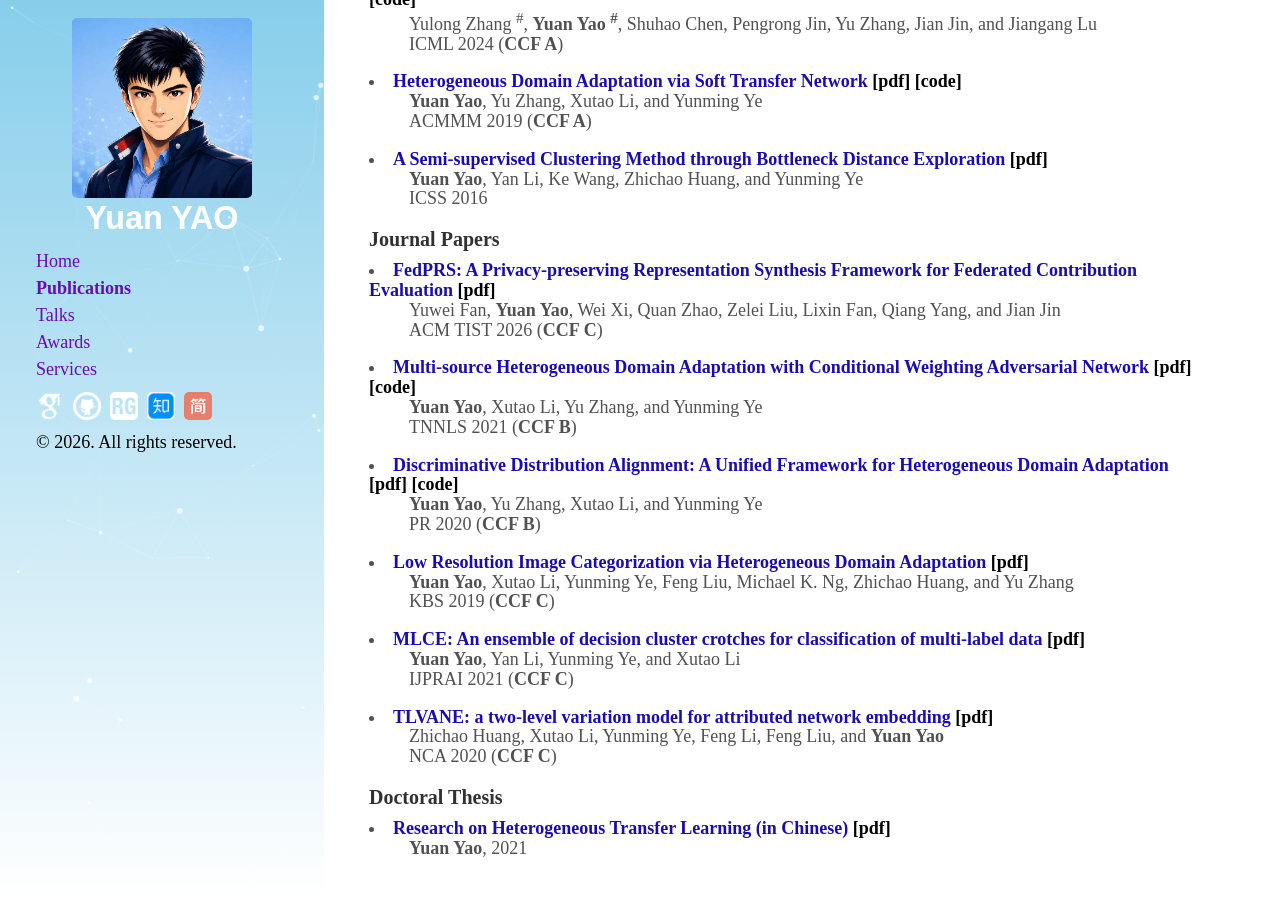
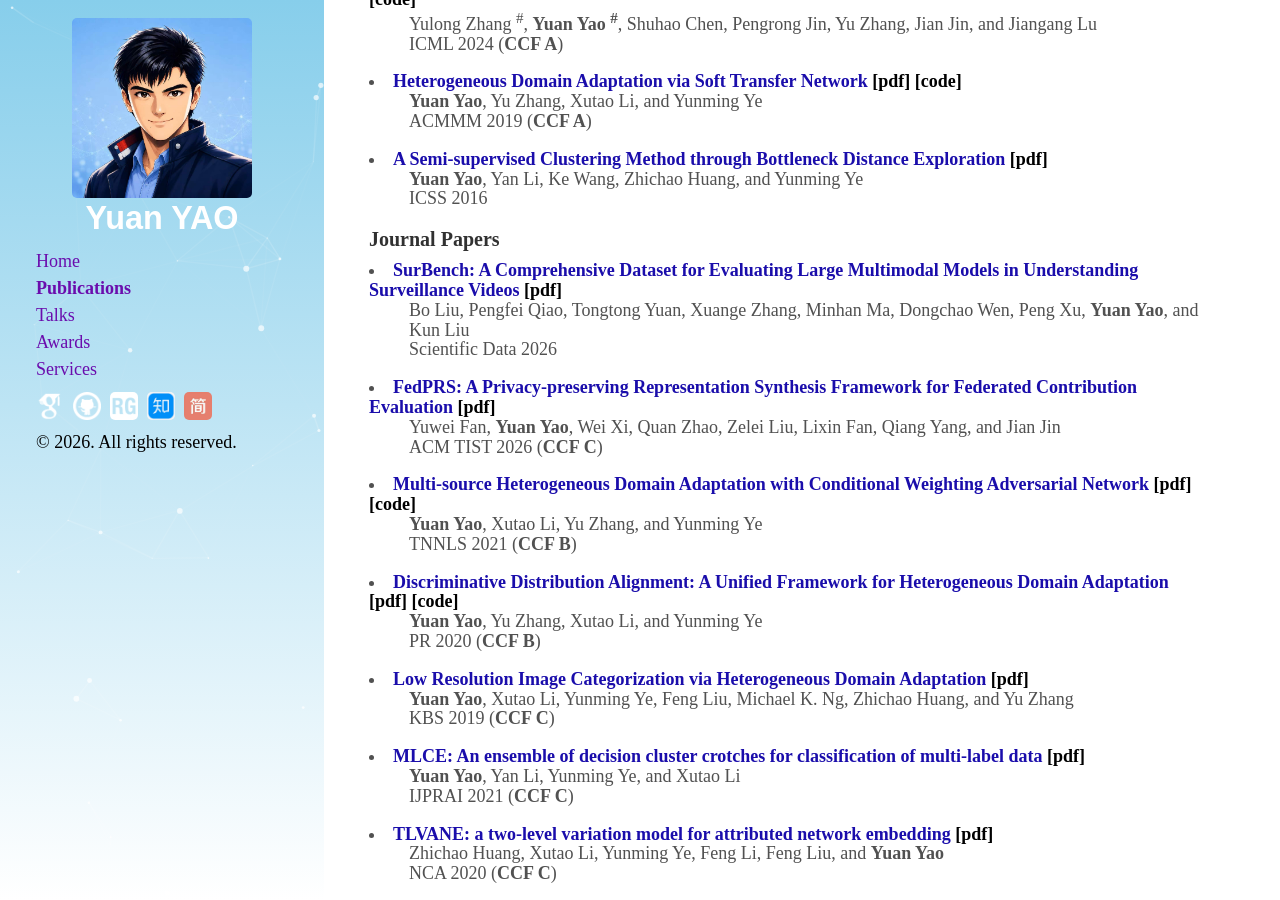
Before and after one commit to yyyaoyuan/yyyaoyuan.github.io, a Jekyll site: the page built from publications.html, in a window 1280 px wide and 900 px high, scrolled down 581 px. Built offline with Jekyll 4.4.1, drawn with Linux system fonts in a browser that asks for light colours.

Commit message:
Update publications.html

```diff
--- a/publications.html
+++ b/publications.html
@@ -143,6 +143,21 @@ ICSS 2016
 <dt>
 <li>
 <span style="color:#1a0dab;">
+SurBench: A Comprehensive Dataset for Evaluating Large Multimodal Models in Understanding Surveillance Videos
+</span>
+<a href="https://www.nature.com/articles/s41597-026-08568-3.pdf" style="color:Black;" target="blank">[<b>pdf</b>]</a>
+</li>
+</dt>
+<dd><p>
+Bo Liu, Pengfei Qiao, Tongtong Yuan, Xuange Zhang, Minhan Ma, Dongchao Wen, Peng Xu, <b>Yuan Yao</b>, and Kun Liu<br />
+Scientific Data 2026
+</p></dd>
+</dl>
+
+<dl>
+<dt>
+<li>
+<span style="color:#1a0dab;">
 FedPRS: A Privacy-preserving Representation Synthesis Framework for Federated Contribution Evaluation
 </span>
 <a href="https://dl.acm.org/doi/pdf/10.1145/3779055" style="color:Black;" target="blank">[<b>pdf</b>]</a>
```
